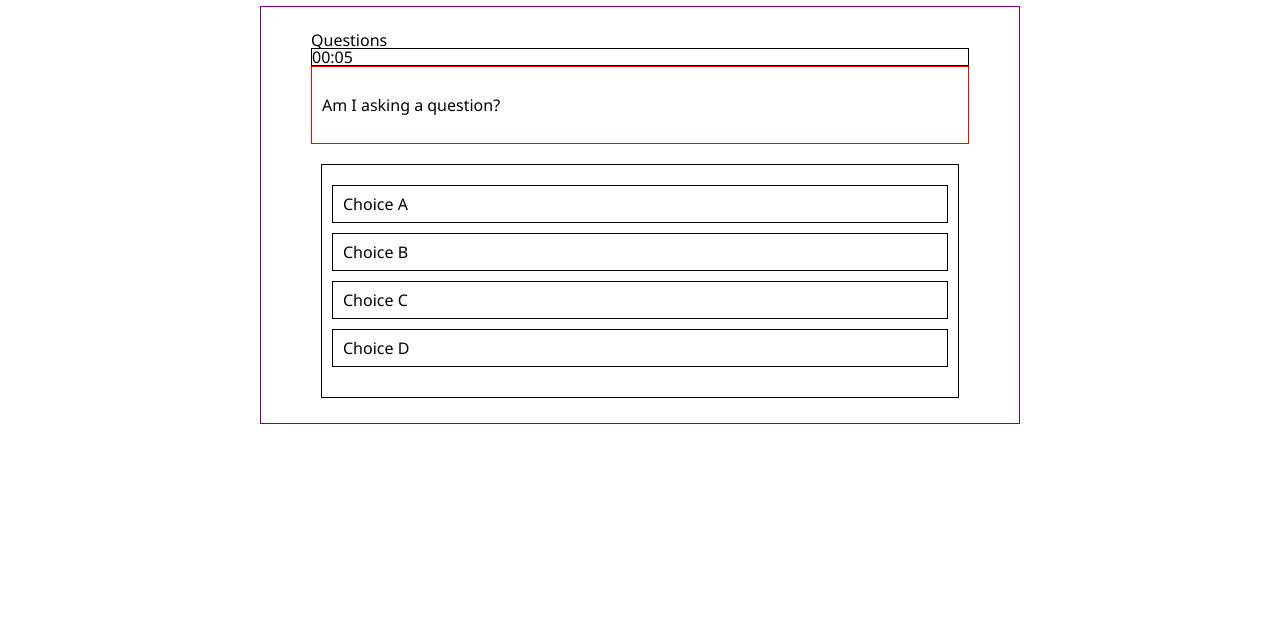
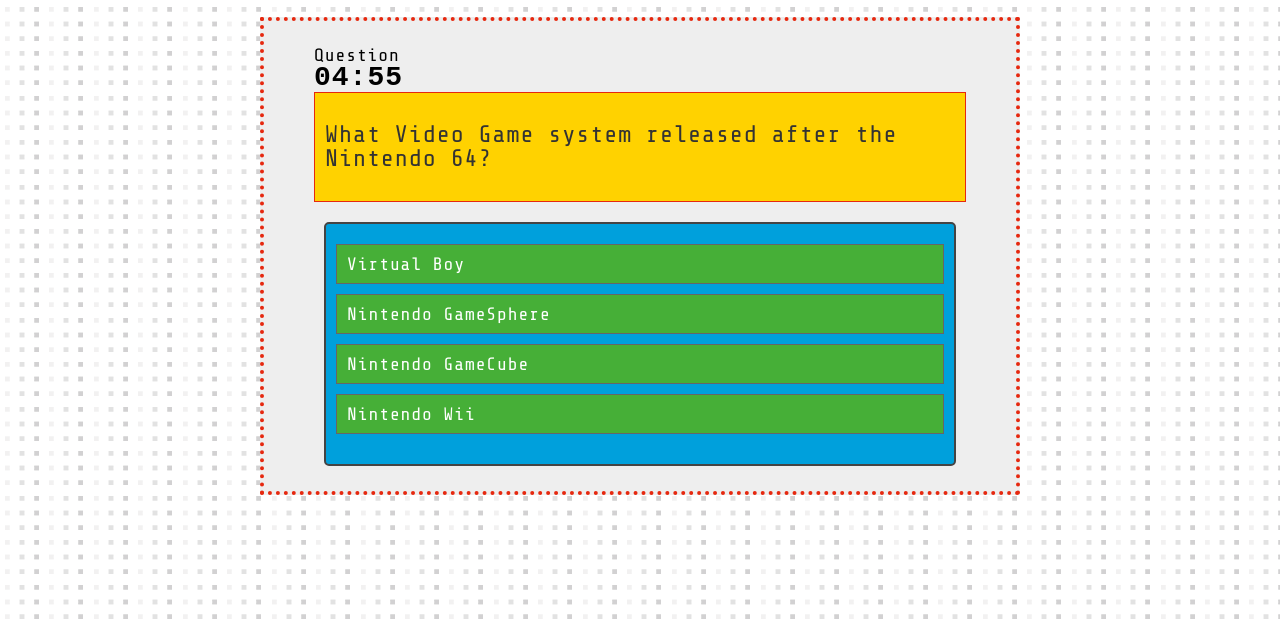
Before and after one commit to alejandro-loja/TriviaGame, a plain HTML site: page index.html in a window 1280 px wide. Shown: the part 176-800 px from the top of the page. Drawn offline with nearby package versions, Linux system fonts and the light colour scheme.

Commit message:
Some Design Down

```diff
--- a/assets/css/style.css
+++ b/assets/css/style.css
@@ -2,47 +2,67 @@
     box-sizing: border-box;
 }
 body {
-    font-family: 'Segoe UI', Tahoma, Geneva, Verdana, sans-serif;
+    background-image: url("../images/tiny-squares.png");
     padding: 20px;
+    font-family: 'Share Tech Mono', monospace;
+    color: #000;
+    font-size: 18px;
+    letter-spacing: 1px;
 }
 
 header{
-    border: 1px solid green;
+    border: 4px solid #e6280f;
+    border-radius: 75px;
     padding: 40px;
     text-align: center;
     font-size: 60px;
-    margin: 0 20px 20px 20px
-}
+    margin: 0 20px 20px 20px;
+    background: #fff;
 
-div {
-    border: 1px solid black;
 }
 
 .main-container {
     width: 760px;
     padding: 25px 50px;
     margin: 0 auto;
-    border: 1px solid purple;
+    border: 4px dotted #e6280f;
+    background: #eee;
 }
 
 .question-container{
     padding: 30px 10px;
-    border: 1px solid red;
+    border: 1px solid #e6280f;
     margin-bottom: 20px;
+    background: #ffd200;
+    font-size: 24px;
+    color: #333;
+}
+
+.count-down {
+    font-family: 'Courier New', Courier, monospace;
+    font-weight: bolder;
+    font-size: 28px;
 }
 
 .answer-container{
     padding: 20px 10px;
     margin: 0 10px 0 10px;
+    background: #00a0dc;
+    color: #fff;
+    border: 2px solid #444;
+    border-radius: 5px;
 }
 
 .answer-choice{
     margin-bottom: 10px;
     padding: 10px;
+    background: #46af37;
+    border: 1px solid #666;
 }
 
 .answer-choice:hover {
-    border: 2px solid #999;
+    border: 2px solid #e6280f;
+    opacity: 0.8;
 }
 
 .answer-choice:active {
--- a/assets/javascript/app.js
+++ b/assets/javascript/app.js
@@ -4,81 +4,130 @@ $(document).ready(function () {
     var unanswered = 10;
     var correct = 0;
     var incorrect = 0;
-    var time = 10;
+    var time = 300;
+
 
     var converted = timeConverter(time);
     $('.count-down').html(converted);
 
 
-    var answerArray = ['a', 'b'];
+    var trivia = [{
+        question: "What Video Game system released after the Nintendo 64?",
+        choices: [
+            "Virtual Boy",
+            "Nintendo GameSphere",
+            "Nintendo GameCube",
+            "Nintendo Wii"
+        ],
+        correct: 2,
+        answer: function () {
+            return this.choices[correct];
+        }
+    },
+    {
+        question: "What color combination do Mario and Luigi currently wear?",
+        choices: {
+            a: "Mario has red overalls and a blue shirt. Luigi has green overalls and a red shirt.",
+            b: "Mario has blue overalls and a red shirt. Luigi has blue overalls and a green shirt.",
+            c: "Mario has red overalls and a blue shirt. Luigi has green overalls and a blue shirt.",
+            d: "Mario has blue overalls and a red shirt. Luigi has green overalls and a blue shirt."
+        },
+        correct: "b",
+        answer: function () {
+            return this.choices.b;
+        }
+    },
+    {
+        question: "Before making Video Games what did Nintendo originally produce?",
+        choices: {
+            a: "Playing Cards",
+            b: "Toys",
+            c: "Computers",
+            d: "Transistors"
+        },
+        correct: "a",
+        answer: function () {
+            return this.choices.a;
+        }
+    },
+    {
+        question: "Which Video Game Franchise is NOT part of Nintendo?",
+        choices: [
+            "Mario",
+            "Donkey Kong",
+            "Mr. Game & Watch Series",
+            "Castlevania"
+        ],
+        correct: 3,
+        answer: function () {
+            return this.choices[correct];
+        }
+    }
+    ];
 
-    var question1 = {
-        question: "What Video Game system released after the Nintendo 64?",
-        choices: ["Virtual Boy","Nintendo GameSphere","Nintendo GameCube","Nintendo Wii"],
-        answer: "Nintendo GameCube"
-    }
-    console.log(question1.answer);
+    console.log(trivia[0].answer());
 
-    // var questionsObject = {
-    //     question: [
-    //     'What Video Game system released after the Nintendo 64?',
-    //     'What color combination do Mario and Luigi currently wear?',
-    //     'Before making Video Games what did Nintendo originally produce?',
-    //     "Which Video Game Franchise is NOT part of Nintendo?",
-    //     "Which is Nintendo’s 16-bit System?",
-    //     "What NEW feature did the Nintendo Wii have over its previous system?",
-    //     "Who is Shigeru Miyamoto?",
-    //     "What power does the Green Mushroom in Super Mario Bros. give you?",
-    //     "What is the best-selling Nintendo handheld of all time?",
-    //     "What was Mario's original name?"],
-    //     answerchoices: [],
-    //     answer: [],
-    //     printquestions
-    // }
-    // console.log(questionsObject.question[0]);
+    function populateTrivia(number) {
+        var questionPrompt = trivia[number].question;
+        $('.questions').text(questionPrompt);
 
-    // function QuestionCreator(quest, choices, answer,) {
-    //     this.question = quest;
-    //     this.choice = last;
-    //     this.answer = age;
-    // }
+        for (var z = 0; z < 4; z++) {
+            var everyAnswer = trivia[number].choices[z];
+            $("#" + z).text(everyAnswer);
+        }
+    };
 
-    // var questionsKey = ['a', 'c'];
+    var howManyQuestions = trivia.length;
+    console.log(howManyQuestions);
+    populateTrivia(0);
+
+
+    trivia.forEach(function (i) {
+        console.log(i.question);
+    });
+    trivia.forEach(function (i) {
+        i.answer();
+    });
 
     // $('.questions').html(questionArray[0]);
 
     $('.answer-choice').on('click', function () {
         console.log($(this).attr('id'));
-        var currentAnswer = $(this).attr('id');
-        if (questionsKey[0] === currentAnswer) {
-            console.log('You clicked ' + currentAnswer + ' so you are CORRECT');
+        var currentAnswer = $(this).attr('data-answer');
+        if (questionsKey[0] === 'correct') {
+            console.log('so you are CORRECT');
             //if so trigger function that will add to CORRECT, subtract from incorrect, and will
         }
         else {
-            console.log('You clicked ' + currentAnswer + ' so you are WRONG');
+            console.log('so you are WRONG');
         }
 
     });
 
+    //uses count every second to subtract 1 from the time
     function setCountDown() {
         intervalId = setInterval(count, 1000);
     }
 
+    //subtracts 1 seconds
     function count() {
         time--;
         if (time === 0) {
             timeIsUp();
             alert('DONE');
-
         }
 
         var converted = timeConverter(time);
         $('.count-down').html(converted);
     };
 
+
+    //stops the time
     function timeIsUp() {
         clearInterval(intervalId);
     }
+
+    //converts seconds into minutes and seconds
     function timeConverter(t) {
 
         var minutes = Math.floor(t / 60);
--- a/index.html
+++ b/index.html
@@ -2,6 +2,7 @@
 <html lang="en">
 
 <head>
+    <link href="https://fonts.googleapis.com/css?family=Share+Tech+Mono" rel="stylesheet">
     <link rel="stylesheet" type="text/css" href="assets/css/reset.css">
     <link rel="stylesheet" type="text/css" href="assets/css/style.css">
     <meta charset="UTF-8">
@@ -11,18 +12,18 @@
 </head>
 
 <body>
-    <header>Nintendo Trivia Game!</header>
+    <header><img src="assets/images/nintendotrivia.png"></header>
     <div class="main-container">
-        <h1>Questions</h1>
+        <h1>Question</h1>
         <div class="count-down">Time</div>
         <div class="question-container">
             <p class="questions">Am I asking a question?</p>
         </div>
         <div class="answer-container">
-            <div class="answer-choice" id="a">Choice A</div>
-            <div class="answer-choice" id="b">Choice B</div>
-            <div class="answer-choice" id="c">Choice C</div>
-            <div class="answer-choice" id="d">Choice D</div>
+            <div class="answer-choice" id="0">Choice A</div>
+            <div class="answer-choice" id="1">Choice B</div>
+            <div class="answer-choice" id="2">Choice C</div>
+            <div class="answer-choice" id="3">Choice D</div>
         </div>
     </div>
 
```
Also changed, not shown: assets/images/mariobackground.jpeg (added), assets/images/nintendotrivia.png (added), assets/images/tiny-squares.png (added), 4 other files.
